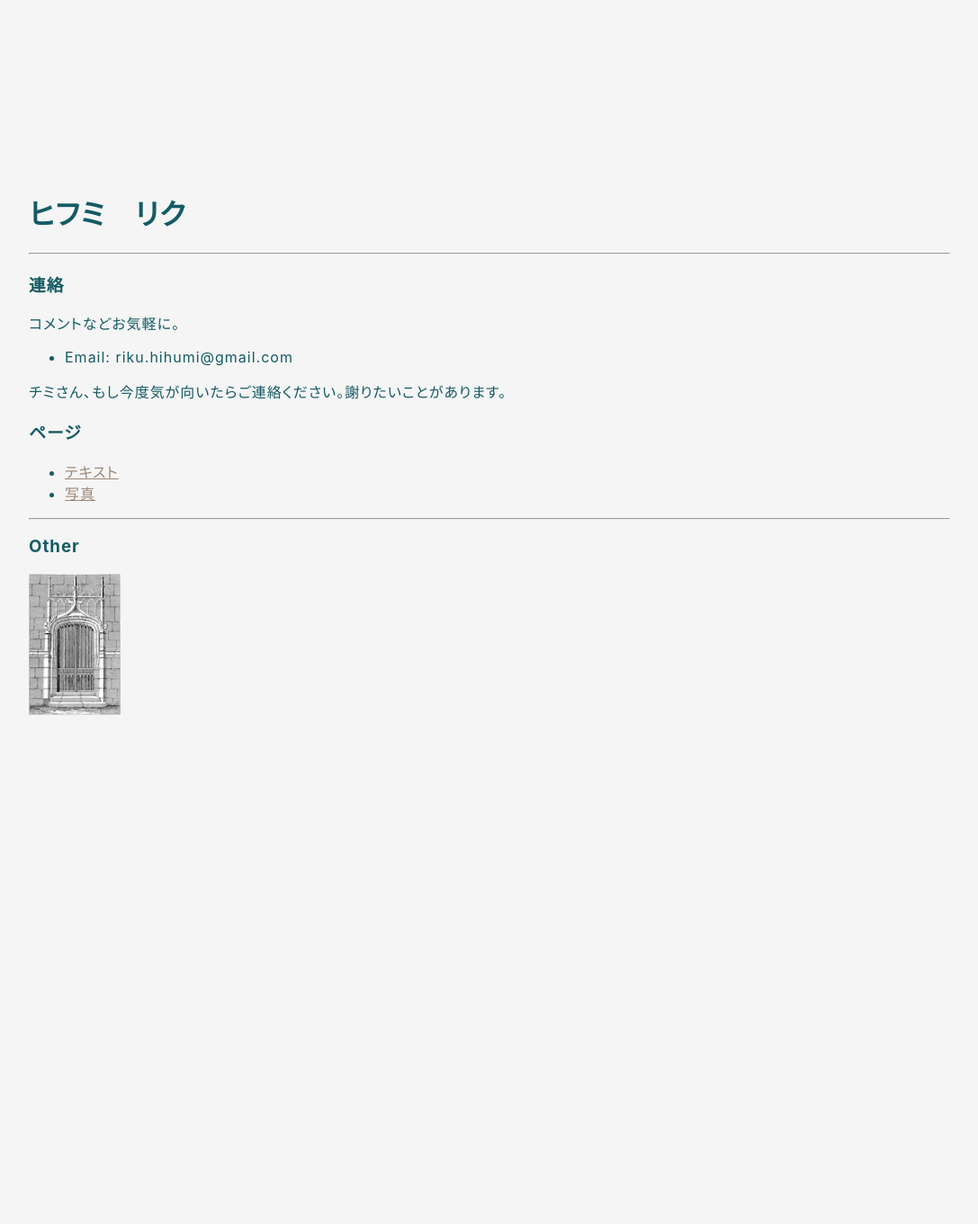
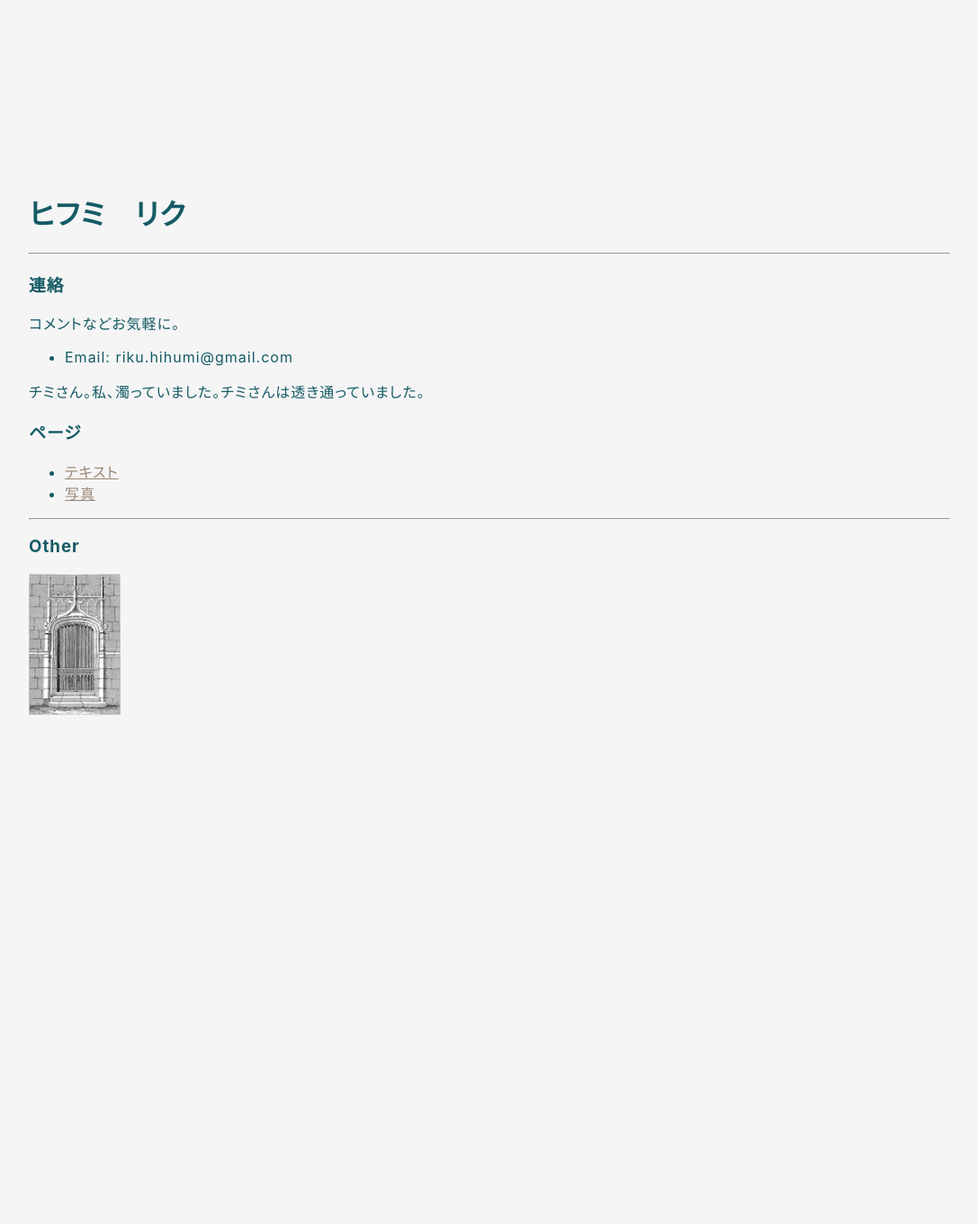
Before and after one commit to hihumi-riku/hihumi-riku.github.io, a Jekyll site: the page built from index.md, in a window 1280 px wide. Shown: the whole page at 90% size, without its empty margins (96-1183 px from the left). Built offline with Jekyll 4.4.1, drawn with Linux system fonts in a browser that asks for light colours.

Commit message:
Update index.md

```diff
--- a/index.md
+++ b/index.md
@@ -9,7 +9,7 @@ title: ヒフミ　リクのページ
 コメントなどお気軽に。
 - Email: riku.hihumi@gmail.com
 
-チミさん、もし今度気が向いたらご連絡ください。謝りたいことがあります。
+チミさん。私、濁っていました。チミさんは透き通っていました。
 
 
 ### ページ
```
